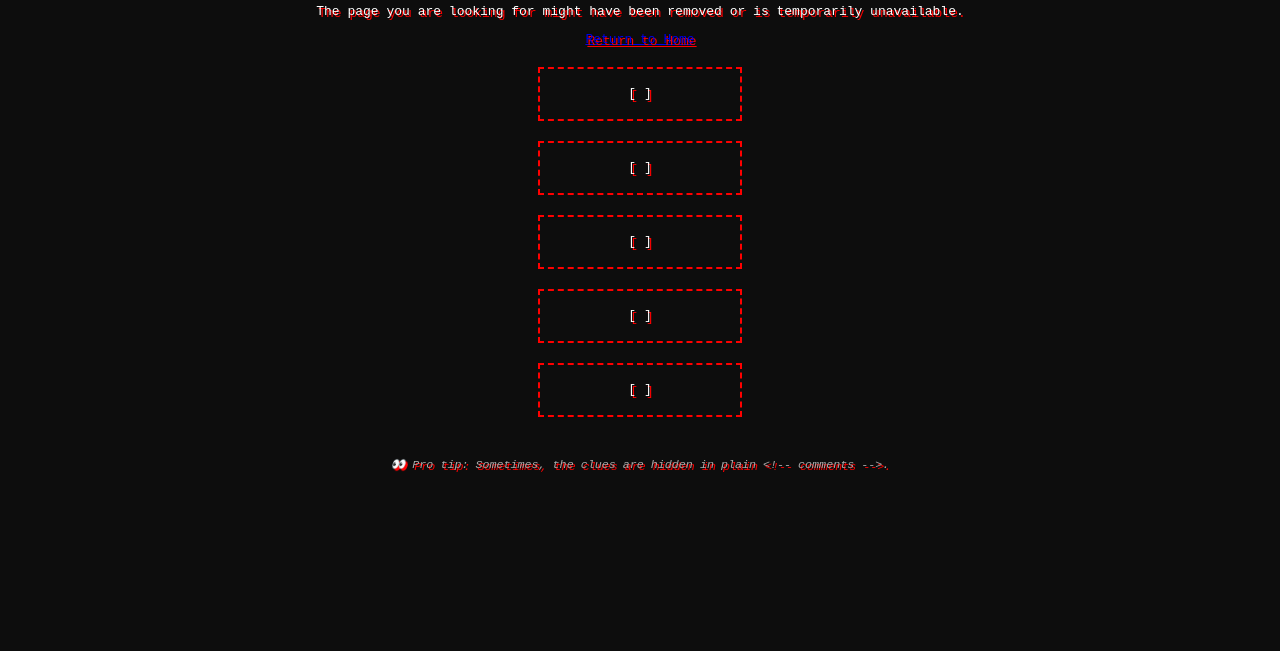
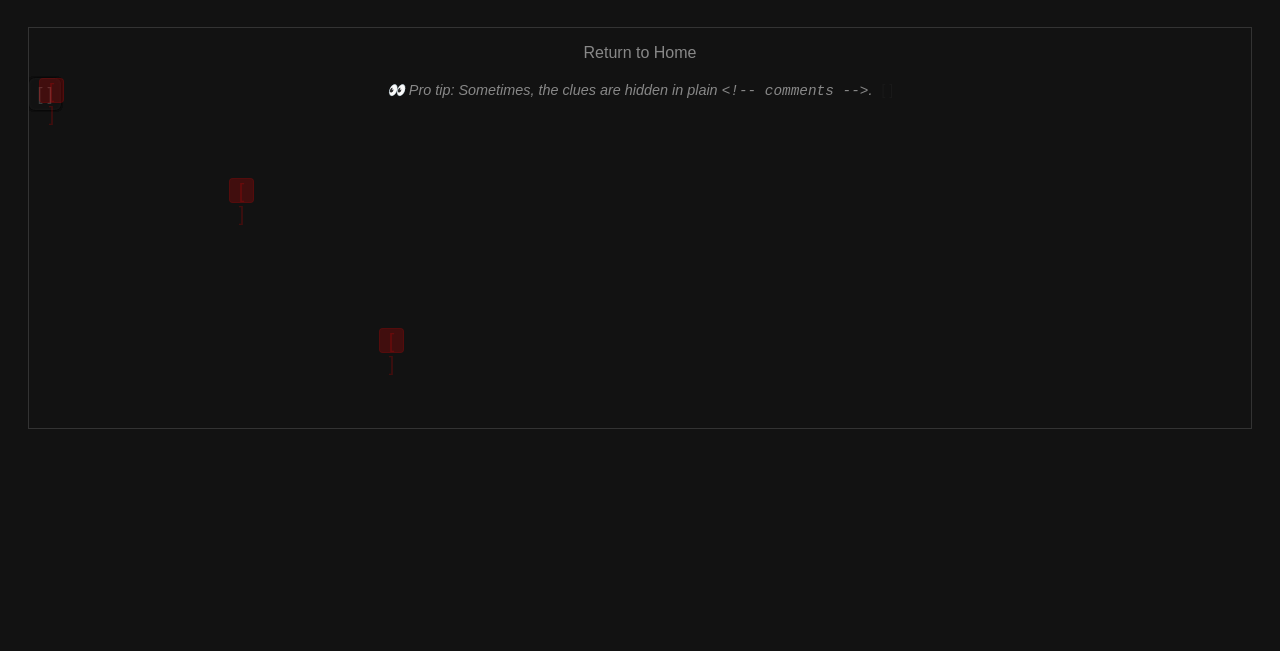
Before and after one commit to loomv1/loomv1.github.io, a plain HTML site: page 404_escape.html in a window 1280 px wide. Shown: the part 149-800 px from the top of the page. Drawn offline with Linux system fonts and the light colour scheme.

Commit message:
Update 404_escape.html

```diff
--- a/404_escape.html
+++ b/404_escape.html
@@ -4,11 +4,104 @@
   <meta charset="UTF-8" />
   <meta name="viewport" content="width=device-width, initial-scale=1" />
   <title>404 Not Found</title>
-  <link rel="stylesheet" href="style.css" />
+  <style>
+    body {
+      background: #121212;
+      color: #eee;
+      font-family: Arial, sans-serif;
+      padding: 40px 20px;
+      text-align: center;
+    }
+
+    #game-area {
+      position: relative;
+      height: 400px;
+      margin-top: 30px;
+      border: 1px solid #333;
+      background: #121212;
+      overflow: hidden;
+    }
+
+    .glitch-box {
+      position: absolute;
+      width: 30px;
+      height: 30px;
+      line-height: 30px;
+      background: rgba(34, 34, 34, 0.3);
+      border: 1px solid transparent;
+      border-radius: 6px;
+      font-size: 18px;
+      color: rgba(85, 85, 85, 0.5);
+      cursor: pointer;
+      user-select: none;
+      text-align: center;
+      transition: border-color 0.3s, color 0.3s, background-color 0.3s;
+      filter: drop-shadow(0 0 1px #000);
+    }
+
+    .glitch-box:hover {
+      border-color: #00ff99;
+      color: #00ff99;
+      background-color: rgba(0, 255, 153, 0.3);
+      filter: drop-shadow(0 0 8px #00ff99);
+    }
+
+    .subtle-hint {
+      margin-top: 20px;
+      font-style: italic;
+      color: #888;
+      font-size: 0.9rem;
+    }
+
+    #fake-link {
+      color: #888;
+      text-decoration: none;
+      cursor: default;
+    }
+
+    #fake-link:hover {
+      text-decoration: underline;
+    }
+
+    /* Hidden real buttons inside text - very small and nearly invisible */
+    .hidden-button {
+      background: transparent;
+      border: none;
+      color: rgba(85, 85, 85, 0.1);
+      font-size: 14px;
+      cursor: pointer;
+      padding: 0;
+      margin-left: 5px;
+      user-select: none;
+      transition: color 0.3s;
+    }
+
+    .hidden-button:hover {
+      color: lime; /* Reveals on hover */
+    }
+
+    /* Fake buttons scattered around to confuse */
+    .fake-button {
+      position: absolute;
+      width: 25px;
+      height: 25px;
+      background: rgba(255, 0, 0, 0.2);
+      border: 1px solid rgba(255, 0, 0, 0.1);
+      border-radius: 4px;
+      color: rgba(255, 0, 0, 0.2);
+      font-size: 20px;
+      cursor: default;
+      user-select: none;
+      pointer-events: none; /* not clickable */
+    }
+  </style>
 </head>
 <body>
   <h1>404 - Page Not Found</h1>
-  <p>The page you are looking for might have been removed or is temporarily unavailable.</p>
+  <p>
+    The page you are looking for might have been removed or is temporarily unavailable.
+    <button class="hidden-button" title="Hidden real button 1">[ ]</button>
+  </p>
 
   <div id="game-area">
     <p><a href="#" id="fake-link" title="This link is broken, or is it?">Return to Home</a></p>
@@ -20,7 +113,16 @@
     <div class="glitch-box" title="This looks suspicious...">[ ]</div>
     <div class="glitch-box" title="This looks suspicious...">[ ]</div>
 
-    <p class="subtle-hint">👀 Pro tip: Sometimes, the clues are hidden in plain <code>&lt;!-- comments --&gt;</code>.</p>
+    <p class="subtle-hint">
+      👀 Pro tip: Sometimes, the clues are hidden in plain
+      <code>&lt;!-- comments --&gt;</code>.
+      <button class="hidden-button" title="Hidden real button 2">[ ]</button>
+    </p>
+
+    <!-- Fake buttons scattered to distract -->
+    <button class="fake-button" style="top: 50px; left: 10px;">[ ]</button>
+    <button class="fake-button" style="top: 150px; left: 200px;">[ ]</button>
+    <button class="fake-button" style="top: 300px; left: 350px;">[ ]</button>
   </div>
 
   <script src="game.js"></script>
```
